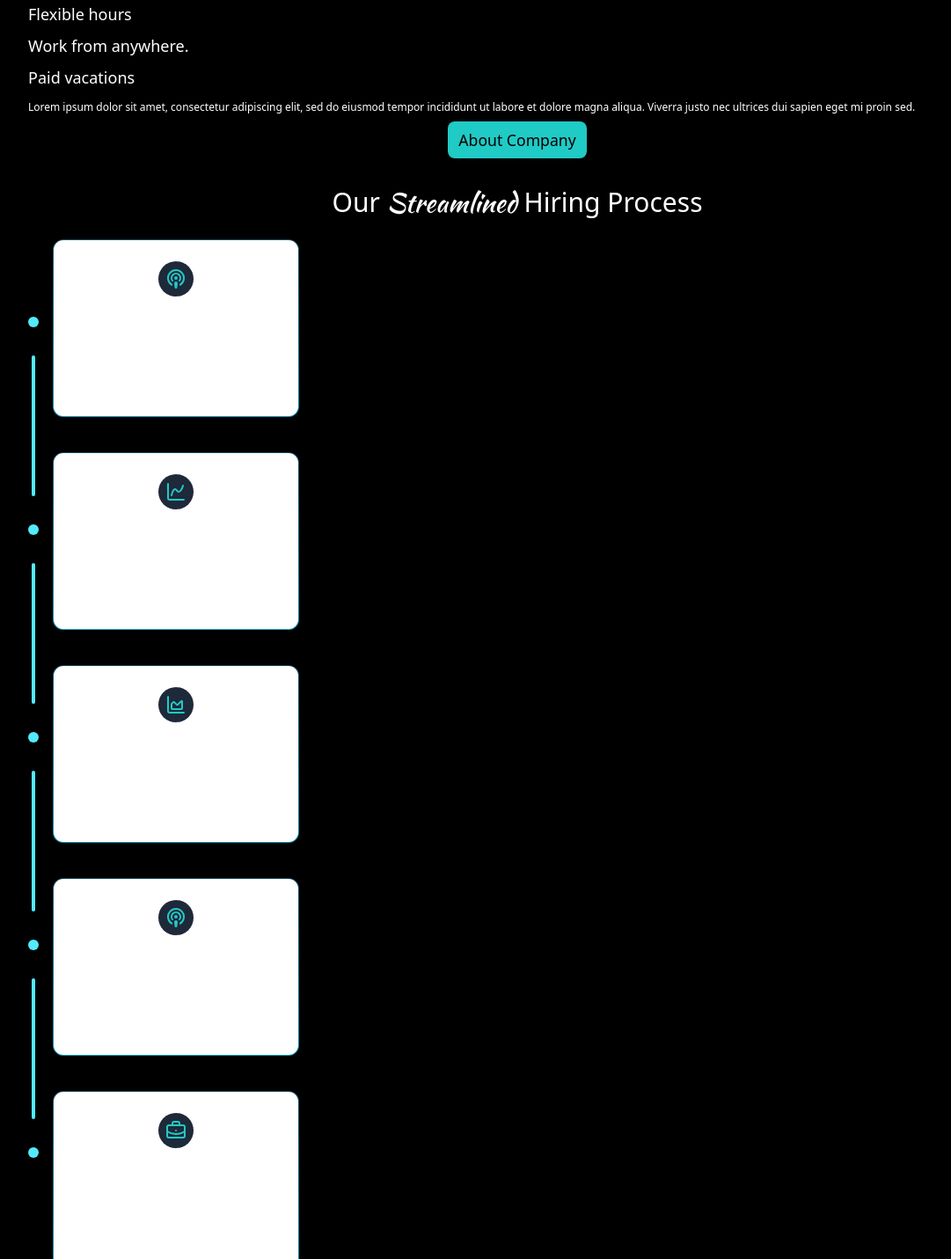
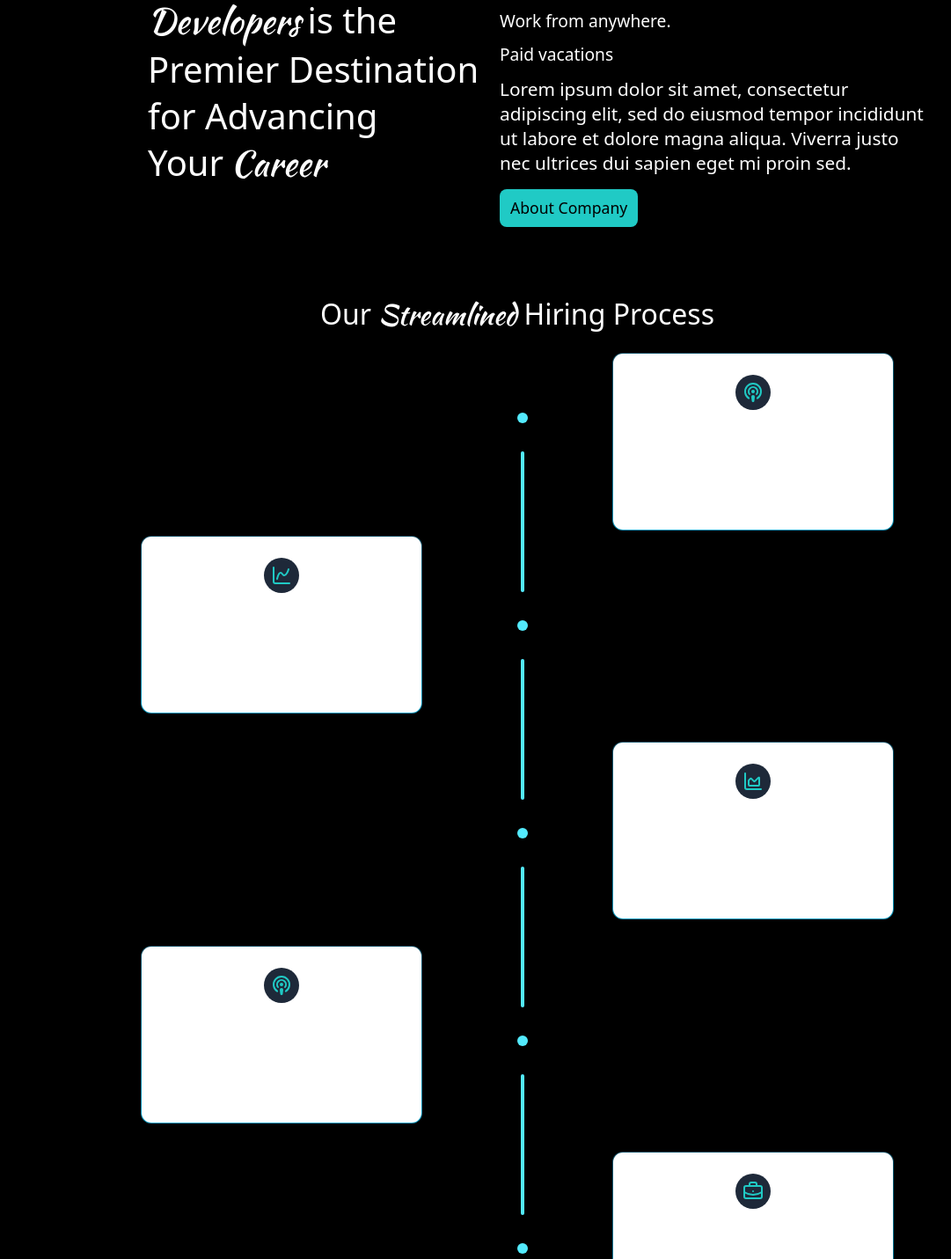
Before and after one commit to HarikaraPrashath/Ceylon_Developer_ui, a Next.js app: page /career in a window 1280 px wide. Shown: the part 459-1890 px from the top of the page at 88% size, without its empty margins (52-1133 px from the left). Built offline with nearby package versions, Linux system fonts and the light colour scheme.

Commit message:
Enhance career page layout and content for improved readability and engagement

```diff
--- a/app/career/page.tsx
+++ b/app/career/page.tsx
@@ -35,9 +35,10 @@ const page = () => {
         </p>
 
         {/* main content */}
-        <div className="mt-10 mx-4 md:text-[1.1rem] md:mx-[4rem] 2xl:mx-[6rem] max-w-[1440px] ">
-          <div className="text-center mt-8   ">
-            <h1 className="text-2xl">
+        <div className="mt-10 mx-4 sm:text-[1rem] md:text-[1.1rem] md:mx-[4rem] 2xl:mx-[6rem] max-w-[1440px] sm:mx-15 lg:mx-50">
+          <div className="lg:flex lg:flex-row">
+            <div className="text-center mt-8 sm:text-start sm:w-[60%]  ">
+              <h1 className="text-2xl lg:text-[2.5rem] lg:w-100 ">
                 <span className="">
                   Discover Why
                   <span className="[font-family:var(--font-kaushan)] px-2">
@@ -51,23 +52,24 @@ const page = () => {
             </div>
 
 
-          <div>
-            <ul className="mt-6">
-              <li className="my-2 text-lg">We are growing fast</li>
-              <li className="my-2 text-lg">Flexible hours</li>
-              <li className="my-2 text-lg">Work from anywhere.</li>
-              <li className="my-2 text-lg">Paid vacations</li>
+            <div className="lg:w-200">
+              <ul className="mt-6 ">
+                <li className="my-2 text-lg lg:text-[1.2rem]">We are growing fast</li>
+                <li className="my-2 text-lg lg:text-[1.2rem]">Flexible hours</li>
+                <li className="my-2 text-lg lg:text-[1.2rem]">Work from anywhere.</li>
+                <li className="my-2 text-lg lg:text-[1.2rem]">Paid vacations</li>
               </ul>
 
-            <p className="text-xs mt-3">Lorem ipsum dolor sit amet, consectetur adipiscing elit, sed do eiusmod tempor incididunt ut labore et dolore magna aliqua. Viverra justo nec ultrices dui sapien eget mi proin sed. </p>
+              <p className="text-xs mt-3 lg:text-[1.3rem] sm:w-[70%] lg:w-[110%]">Lorem ipsum dolor sit amet, consectetur adipiscing elit, sed do eiusmod tempor incididunt ut labore et dolore magna aliqua. Viverra justo nec ultrices dui sapien eget mi proin sed. </p>
 
-            <div className="mt-2 text-center">
+              <div className="mt-2 text-center sm:mt-[1rem] sm:text-start">
                 <button type="button" className="bg-custom-cyan cursor-pointer text-black py-2 px-3 rounded-lg ">About Company</button>
               </div>
             </div>
 
-          <div className="text-center mt-8 mb-3  ">
-            <h1 className="text-3xl">
+          </div>
+          <div className="text-center mt-8 mb-3 xl:mt-20">
+            <h1 className="text-3xl sm:text-[2rem] sm:w-[60%] mx-auto">
               <span className="">
                 Our
                 <span className="[font-family:var(--font-kaushan)] px-2">
@@ -78,9 +80,9 @@ const page = () => {
             </h1>
           </div>
 
-          {/* steps showcase */}
-          <div className="flex">
-            <div className="flex flex-col justify-start  mt-25  mr-4 gap-8">
+          {/* steps showcase  for mobile and tab view */}
+          <div className="flex sm:mx-auto sm:justify-center md:hidden">
+            <div className="flex flex-col justify-start  mt-25  mr-4 gap-8 sm:mt-20">
               <div className="rounded-full w-3 h-3 bg-cyan-300 "></div>
               <div className="rounded-full w-1 h-40 bg-cyan-300 mx-auto"></div>
               <div className="rounded-full w-3 h-3 bg-cyan-300 "></div>
@@ -95,8 +97,8 @@ const page = () => {
             <div className="">
               <div className="mt-3 mb-10 ">
                 {/*outer-line*/}
-                <div className="rounded-xl w-70  p-[1px] bg-gradient-to-t from-cyan-600 to-cyan-900  ">
-                  <div className="rounded-[calc(1rem-5px)] p-1 bg-white dark:bg-black text-center">
+                <div className="rounded-xl w-70 sm:w-[25rem] p-[1px] bg-gradient-to-t from-cyan-600 to-cyan-900  ">
+                  <div className="rounded-[calc(1rem-5px)] p-1 bg-white dark:bg-black text-center sm:px-3">
                     <div className="rounded-full w-10 h-10 bg-gray-800 flex items-center justify-center mx-auto my-5">
                       <Podcast className="text-custom-cyan w-6 h-6" />
                     </div>
@@ -107,8 +109,8 @@ const page = () => {
               </div>
               <div className="mb-10 ">
                 {/*outer-line*/}
-                <div className="rounded-xl w-70  p-[1px] bg-gradient-to-t from-cyan-600 to-cyan-900  ">
-                  <div className="rounded-[calc(1rem-5px)] p-1 bg-white dark:bg-black text-center">
+                <div className="rounded-xl w-70 sm:w-[25rem]  p-[1px] bg-gradient-to-t from-cyan-600 to-cyan-900  ">
+                  <div className="rounded-[calc(1rem-5px)] p-1 bg-white dark:bg-black text-center sm:px-3">
                     <div className="rounded-full w-10 h-10 bg-gray-800 flex items-center justify-center mx-auto my-5">
                       <ChartSpline className="text-custom-cyan w-6 h-6" />
                     </div>
@@ -119,8 +121,8 @@ const page = () => {
               </div>
               <div className="mb-10 ">
                 {/*outer-line*/}
-                <div className="rounded-xl w-70  p-[1px] bg-gradient-to-t from-cyan-600 to-cyan-900  ">
-                  <div className="rounded-[calc(1rem-5px)] p-1 bg-white dark:bg-black text-center">
+                <div className="rounded-xl w-70 sm:w-[25rem] p-[1px] bg-gradient-to-t from-cyan-600 to-cyan-900  ">
+                  <div className="rounded-[calc(1rem-5px)] p-1 bg-white dark:bg-black text-center sm:px-3">
                     <div className="rounded-full w-10 h-10 bg-gray-800 flex items-center justify-center mx-auto my-5">
                       <ChartArea className="text-custom-cyan w-6 h-6" />
                     </div>
@@ -131,8 +133,8 @@ const page = () => {
               </div>
               <div className=" mb-10">
                 {/*outer-line*/}
-                <div className="rounded-xl w-70  p-[1px] bg-gradient-to-t from-cyan-600 to-cyan-900  ">
-                  <div className="rounded-[calc(1rem-5px)] p-1 bg-white dark:bg-black text-center">
+                <div className="rounded-xl w-70 sm:w-[25rem] p-[1px] bg-gradient-to-t from-cyan-600 to-cyan-900  ">
+                  <div className="rounded-[calc(1rem-5px)] p-1 bg-white dark:bg-black text-center sm:px-3">
                     <div className="rounded-full w-10 h-10 bg-gray-800 flex items-center justify-center mx-auto my-5">
                       <Podcast className="text-custom-cyan w-6 h-6" />
                     </div>
@@ -143,8 +145,8 @@ const page = () => {
               </div>
               <div className=" mb-10">
                 {/*outer-line*/}
-                <div className="rounded-xl w-70  p-[1px] bg-gradient-to-t from-cyan-600 to-cyan-900  ">
-                  <div className="rounded-[calc(1rem-5px)] p-1 bg-white dark:bg-black text-center">
+                <div className="rounded-xl w-70 sm:w-[25rem] p-[1px] bg-gradient-to-t from-cyan-600 to-cyan-900  ">
+                  <div className="rounded-[calc(1rem-5px)] p-1 bg-white dark:bg-black text-center sm:px-3">
                     <div className="rounded-full w-10 h-10 bg-gray-800 flex items-center justify-center mx-auto my-5">
                       <BriefcaseBusiness className="text-custom-cyan w-6 h-6" />
                     </div>
@@ -155,6 +157,95 @@ const page = () => {
               </div>
             </div>
           </div>
+
+          {/* steps showcase  for desktop view */}
+          <div className="hidden md:flex md:mx-auto md:justify-center lg:gap-10 xl:gap-20 2xl:gap-32">
+            <div>
+              <div className="mt-55 mr-7">
+                {/*outer-line*/}
+                <div className="rounded-xl w-60 lg:w-[20rem] p-[1px] bg-gradient-to-t from-cyan-600 to-cyan-900  ">
+                  <div className="rounded-[calc(1rem-5px)] p-1 bg-white dark:bg-black text-center ">
+                    <div className="rounded-full w-10 h-10 bg-gray-800 flex items-center justify-center mx-auto my-5">
+                      <ChartSpline className="text-custom-cyan w-6 h-6" />
+                    </div>
+                    <h1 className="text-xl my-3">Initial Screen</h1>
+                    <p className="text-sm my-3">We begin by understanding your busineLorem ipsum dolor sit amet, consectetur adipiscing elit</p>
+                  </div>
+                </div>
+              </div>
+
+              <div className=" mt-66">
+                {/*outer-line*/}
+                <div className="rounded-xl w-60 lg:w-[20rem] p-[1px] bg-gradient-to-t from-cyan-600 to-cyan-900  ">
+                  <div className="rounded-[calc(1rem-5px)] p-1 bg-white dark:bg-black text-center ">
+                    <div className="rounded-full w-10 h-10 bg-gray-800 flex items-center justify-center mx-auto my-5">
+                      <Podcast className="text-custom-cyan w-6 h-6" />
+                    </div>
+                    <h1 className="text-xl my-3">Interview Process</h1>
+                    <p className="text-sm my-3">We begin by understanding your busineLorem ipsum dolor sit amet, consectetur adipiscing elit</p>
+                  </div>
+                </div>
+              </div>
+            </div>
+            <div className="flex flex-col justify-start  mt-25  mr-4 gap-8 sm:mt-20">
+              <div className="rounded-full w-3 h-3 bg-cyan-300 "></div>
+              <div className="rounded-full w-1 h-40 bg-cyan-300 mx-auto"></div>
+              <div className="rounded-full w-3 h-3 bg-cyan-300 "></div>
+              <div className="rounded-full w-1 h-40 bg-cyan-300 mx-auto"></div>
+              <div className="rounded-full w-3 h-3 bg-cyan-300 "></div>
+              <div className="rounded-full w-1 h-40 bg-cyan-300 mx-auto"></div>
+              <div className="rounded-full w-3 h-3 bg-cyan-300 "></div>
+              <div className="rounded-full w-1 h-40 bg-cyan-300 mx-auto"></div>
+              <div className="rounded-full w-3 h-3 bg-cyan-300 "></div>
+            </div>
+            <div>
+              <div className="mt-3 mb-10 ">
+                {/*outer-line*/}
+                <div className="rounded-xl w-60 lg:w-[20rem] p-[1px] bg-gradient-to-t from-cyan-600 to-cyan-900  ">
+                  <div className="rounded-[calc(1rem-5px)] p-1 bg-white dark:bg-black text-center">
+                    <div className="rounded-full w-10 h-10 bg-gray-800 flex items-center justify-center mx-auto my-5">
+                      <Podcast className="text-custom-cyan w-6 h-6" />
+                    </div>
+                    <h1 className="text-xl my-3">Apply with Your CV</h1>
+                    <p className="text-sm my-3">We begin by understanding your busineLorem ipsum dolor sit amet, consectetur adipiscing elit</p>
+                  </div>
+                </div>
+              </div>
+              <div className="mt-60">
+                {/*outer-line*/}
+                <div className="rounded-xl w-60 lg:w-[20rem] p-[1px] bg-gradient-to-t from-cyan-600 to-cyan-900  ">
+                  <div className="rounded-[calc(1rem-5px)] p-1 bg-white dark:bg-black text-center">
+                    <div className="rounded-full w-10 h-10 bg-gray-800 flex items-center justify-center mx-auto my-5">
+                      <ChartArea className="text-custom-cyan w-6 h-6" />
+                    </div>
+                    <h1 className="text-xl my-3">Skills Assessment</h1>
+                    <p className="text-sm my-3">We begin by understanding your busineLorem ipsum dolor sit amet, consectetur adipiscing elit</p>
+                  </div>
+                </div>
+              </div>
+              <div className=" mt-66 mb-10">
+                {/*outer-line*/}
+                <div className="rounded-xl w-60 lg:w-[20rem] p-[1px] bg-gradient-to-t from-cyan-600 to-cyan-900  ">
+                  <div className="rounded-[calc(1rem-5px)] p-1 bg-white dark:bg-black text-center ">
+                    <div className="rounded-full w-10 h-10 bg-gray-800 flex items-center justify-center mx-auto my-5">
+                      <BriefcaseBusiness className="text-custom-cyan w-6 h-6" />
+                    </div>
+                    <h1 className="text-xl my-3">Final Decision</h1>
+                    <p className="text-sm my-3">We begin by understanding your busineLorem ipsum dolor sit amet, consectetur adipiscing elit</p>
+                  </div>
+                </div>
+              </div>
+            </div>
+
+
+
+          </div>
+
+
+
+
+
+
 
           {/* show case the role of position */}
           <div className="text-center mt-8 mb-6  ">
@@ -169,10 +260,10 @@ const page = () => {
             </h1>
           </div>
 
-          <div className="">
-            <div className="">
+          <div className="lg:grid lg:grid-cols-2 lg:mx-20  max-w-[1440px] ">
+            <div className="mt-7">
               {/*outer-line*/}
-                <div className="rounded-xl w-80  p-[1px] bg-gradient-to-t from-gray-600 to-gray-200 ">
+              <div className="rounded-xl w-80 sm:w-[30rem] md:w-[37rem]  lg:w-[25rem] md:max-auto p-[1px] bg-gradient-to-t from-gray-600 to-gray-200  ">
                 <div className="rounded-[calc(1rem-5px)] p-1 bg-white dark:bg-black text-start px-5">
                   <h1 className="text-xl my-3">Software Developer</h1>
                   <p className="text-sm my-3 ">We seek a skilled Software Developer to join our tech team. You will be responsible for developing and maintaining software applications. Strong programming skills and experience with various coding languages are required.</p>
@@ -180,7 +271,7 @@ const page = () => {
                   <div className="flex flex-row mb-3 justify-between">
                     <div className="flex flex-col gap-2">
                       <div className="flex gap-1"><MapPin className="text-custom-cyan w-5" /> <p className="text-sm">Remote</p></div>
-                        <div className="flex gap-1"><Clock12 className="text-custom-cyan w-5"/><p className="text-sm ">Full-Time</p></div>
+                      <div className="flex gap-1"><Clock12 className="text-custom-cyan w-5" /><p className="text-sm ">Full-Time</p></div>
                     </div>
                     <div>
                       <button type="button" className="bg-custom-cyan px-2 py-2 rounded-2xl mt-2 text-black font-semibold cursor-pointer">Apply Now</button>
@@ -192,7 +283,7 @@ const page = () => {
 
             <div className="mt-7">
               {/*outer-line*/}
-                <div className="rounded-xl w-80  p-[1px] bg-gradient-to-t from-gray-600 to-gray-200 ">
+              <div className="rounded-xl w-80 sm:w-[30rem] md:w-[37rem] lg:w-[25rem] p-[1px] bg-gradient-to-t from-gray-600 to-gray-200 ">
                 <div className="rounded-[calc(1rem-5px)] p-1 bg-white dark:bg-black text-start px-5">
                   <h1 className="text-xl my-3">Software Developer</h1>
                   <p className="text-sm my-3 ">We seek a skilled Software Developer to join our tech team. You will be responsible for developing and maintaining software applications. Strong programming skills and experience with various coding languages are required.</p>
@@ -200,7 +291,7 @@ const page = () => {
                   <div className="flex flex-row mb-3 justify-between">
                     <div className="flex flex-col gap-2">
                       <div className="flex gap-1"><MapPin className="text-custom-cyan w-5" /> <p className="text-sm">Remote</p></div>
-                        <div className="flex gap-1"><Clock12 className="text-custom-cyan w-5"/><p className="text-sm ">Full-Time</p></div>
+                      <div className="flex gap-1"><Clock12 className="text-custom-cyan w-5" /><p className="text-sm ">Full-Time</p></div>
                     </div>
                     <div>
                       <button type="button" className="bg-custom-cyan px-2 py-2 rounded-2xl mt-2 text-black font-semibold cursor-pointer">Apply Now</button>
@@ -213,7 +304,7 @@ const page = () => {
 
             <div className="mt-7">
               {/*outer-line*/}
-                <div className="rounded-xl w-80  p-[1px] bg-gradient-to-t from-gray-600 to-gray-200 ">
+              <div className="rounded-xl w-80 sm:w-[30rem] md:w-[37rem] lg:w-[25rem] p-[1px] bg-gradient-to-t from-gray-600 to-gray-200 ">
                 <div className="rounded-[calc(1rem-5px)] p-1 bg-white dark:bg-black text-start px-5">
                   <h1 className="text-xl my-3">Software Developer</h1>
                   <p className="text-sm my-3 ">We seek a skilled Software Developer to join our tech team. You will be responsible for developing and maintaining software applications. Strong programming skills and experience with various coding languages are required.</p>
@@ -221,7 +312,7 @@ const page = () => {
                   <div className="flex flex-row mb-3 justify-between">
                     <div className="flex flex-col gap-2">
                       <div className="flex gap-1"><MapPin className="text-custom-cyan w-5" /> <p className="text-sm">Remote</p></div>
-                        <div className="flex gap-1"><Clock12 className="text-custom-cyan w-5"/><p className="text-sm ">Full-Time</p></div>
+                      <div className="flex gap-1"><Clock12 className="text-custom-cyan w-5" /><p className="text-sm ">Full-Time</p></div>
                     </div>
                     <div>
                       <button type="button" className="bg-custom-cyan px-2 py-2 rounded-2xl mt-2 text-black font-semibold cursor-pointer">Apply Now</button>
@@ -234,7 +325,7 @@ const page = () => {
 
             <div className="mt-7">
               {/*outer-line*/}
-                <div className="rounded-xl w-80  p-[1px] bg-gradient-to-t from-gray-600 to-gray-200 ">
+              <div className="rounded-xl w-80 sm:w-[30rem] md:w-[37rem] lg:w-[25rem] p-[1px] bg-gradient-to-t from-gray-600 to-gray-200 ">
                 <div className="rounded-[calc(1rem-5px)] p-1 bg-white dark:bg-black text-start px-5">
                   <h1 className="text-xl my-3">Software Developer</h1>
                   <p className="text-sm my-3 ">We seek a skilled Software Developer to join our tech team. You will be responsible for developing and maintaining software applications. Strong programming skills and experience with various coding languages are required.</p>
@@ -242,7 +333,7 @@ const page = () => {
                   <div className="flex flex-row mb-3 justify-between">
                     <div className="flex flex-col gap-2">
                       <div className="flex gap-1"><MapPin className="text-custom-cyan w-5" /> <p className="text-sm">Remote</p></div>
-                        <div className="flex gap-1"><Clock12 className="text-custom-cyan w-5"/><p className="text-sm ">Full-Time</p></div>
+                      <div className="flex gap-1"><Clock12 className="text-custom-cyan w-5" /><p className="text-sm ">Full-Time</p></div>
                     </div>
                     <div>
                       <button type="button" className="bg-custom-cyan px-2 py-2 rounded-2xl mt-2 text-black font-semibold cursor-pointer">Apply Now</button>
@@ -252,10 +343,51 @@ const page = () => {
               </div>
             </div>
 
-            <div className="text-center mt-4">  <button type="button" className="bg-custom-cyan px-4 py-2 rounded-lg mt-2 text-black font-semibold cursor-pointer">Explore More</button></div>
+
+            <div className="mt-7 hidden lg:block">
+              {/*outer-line*/}
+              <div className="rounded-xl w-80 sm:w-[30rem] md:w-[37rem] lg:w-[25rem] p-[1px] bg-gradient-to-t from-gray-600 to-gray-200 ">
+                <div className="rounded-[calc(1rem-5px)] p-1 bg-white dark:bg-black text-start px-5">
+                  <h1 className="text-xl my-3">Software Developer</h1>
+                  <p className="text-sm my-3 ">We seek a skilled Software Developer to join our tech team. You will be responsible for developing and maintaining software applications. Strong programming skills and experience with various coding languages are required.</p>
+
+                  <div className="flex flex-row mb-3 justify-between">
+                    <div className="flex flex-col gap-2">
+                      <div className="flex gap-1"><MapPin className="text-custom-cyan w-5" /> <p className="text-sm">Remote</p></div>
+                      <div className="flex gap-1"><Clock12 className="text-custom-cyan w-5" /><p className="text-sm ">Full-Time</p></div>
+                    </div>
+                    <div>
+                      <button type="button" className="bg-custom-cyan px-2 py-2 rounded-2xl mt-2 text-black font-semibold cursor-pointer">Apply Now</button>
+                    </div>
+                  </div>
+                </div>
+              </div>
             </div>
 
-       <div className="bg-gradient-to-b from-gray-900 to-gray-950 py-4 px-2 mt-15 rounded-2xl">
+            <div className="mt-7 hidden lg:block">
+              {/*outer-line*/}
+              <div className="rounded-xl w-80 sm:w-[30rem] md:w-[37rem] lg:w-[25rem] p-[1px] bg-gradient-to-t from-gray-600 to-gray-200 ">
+                <div className="rounded-[calc(1rem-5px)] p-1 bg-white dark:bg-black text-start px-5">
+                  <h1 className="text-xl my-3">Software Developer</h1>
+                  <p className="text-sm my-3 ">We seek a skilled Software Developer to join our tech team. You will be responsible for developing and maintaining software applications. Strong programming skills and experience with various coding languages are required.</p>
+
+                  <div className="flex flex-row mb-3 justify-between">
+                    <div className="flex flex-col gap-2">
+                      <div className="flex gap-1"><MapPin className="text-custom-cyan w-5" /> <p className="text-sm">Remote</p></div>
+                      <div className="flex gap-1"><Clock12 className="text-custom-cyan w-5" /><p className="text-sm ">Full-Time</p></div>
+                    </div>
+                    <div>
+                      <button type="button" className="bg-custom-cyan px-2 py-2 rounded-2xl mt-2 text-black font-semibold cursor-pointer">Apply Now</button>
+                    </div>
+                  </div>
+                </div>
+              </div>
+            </div>
+            <div className="text-center mt-4 md:hidden">
+              <button type="button" className="bg-custom-cyan px-4 py-2 rounded-lg mt-2 text-black font-semibold cursor-pointer">Explore More</button></div>
+          </div>
+
+          <div className="bg-gradient-to-b from-gray-900 to-gray-950 py-4 px-2 mt-15 rounded-2xl md:w-[90%] md:mx-auto lg:w-[70%]">
             <h1 className="text-center mx-5 text-2xl">
               Take the
               <span className="[font-family:var(--font-kaushan)] pl-2">
@@ -269,7 +401,7 @@ const page = () => {
             </p>
             <div className="bg-custom-cyan w-35 sm:w-45 flex flex-row mx-auto py-2 rounded-xl text-black gap-2  justify-center mt-8 mb-10 text-lg">
               {/* Visible only on mobile (<640px) */}
-            <button type="button" className="block sm:hidden">
+              <button type="button" className="block ">
                 Book a call
               </button>
 
```
Lines whose indentation alone changed are shown as unchanged.
